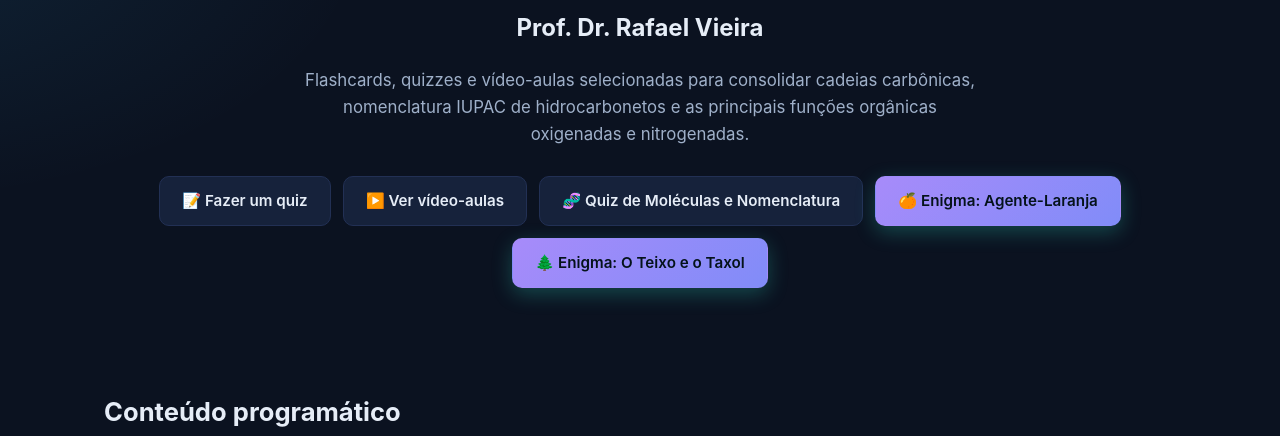
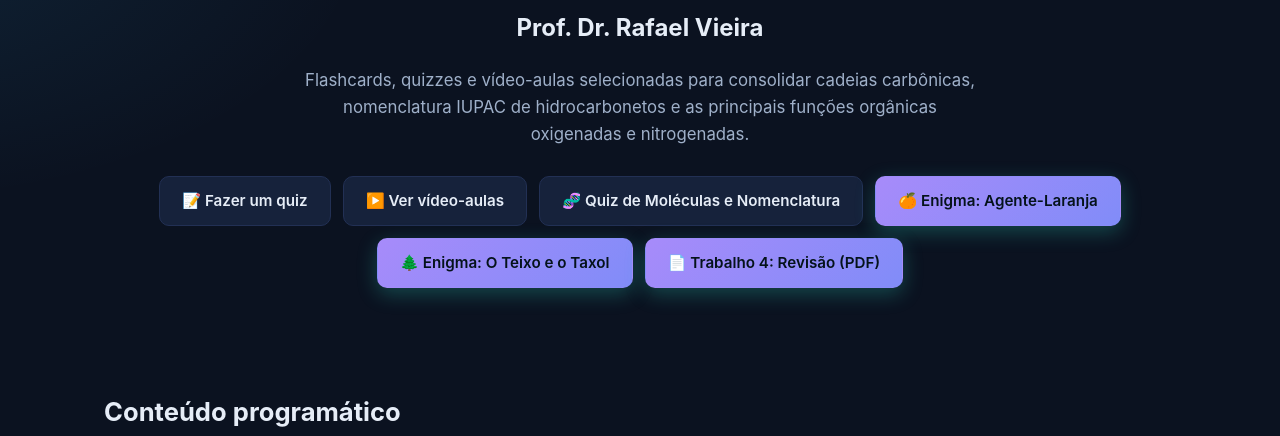
Before and after one commit to vieira86/organica1, a plain HTML site: page index.html in a window 1280 px wide. Shown: the part 292-728 px from the top of the page. Drawn offline with Linux system fonts and the light colour scheme.

Commit message:
adicionando o trabalho 4 final

```diff
--- a/index.html
+++ b/index.html
@@ -47,6 +47,7 @@
       <!-- <a class="btn btn-primary" href="cofre-quimico.html">🔐 Desafio: Cofre Químico</a> -->
       <a class="btn btn-primary" href="enigma-agente-laranja.html">🍊 Enigma: Agente-Laranja</a>
       <a class="btn btn-primary" href="enigma-taxol.html">🌲 Enigma: O Teixo e o Taxol</a>
+      <a class="btn btn-primary" href="aulas/trabalho4_revisao.pdf" target="_blank" rel="noopener">📄 Trabalho 4: Revisão (PDF)</a>
     </div>
   </div>
 </section>
```
Also changed, not shown: 2 other files.
